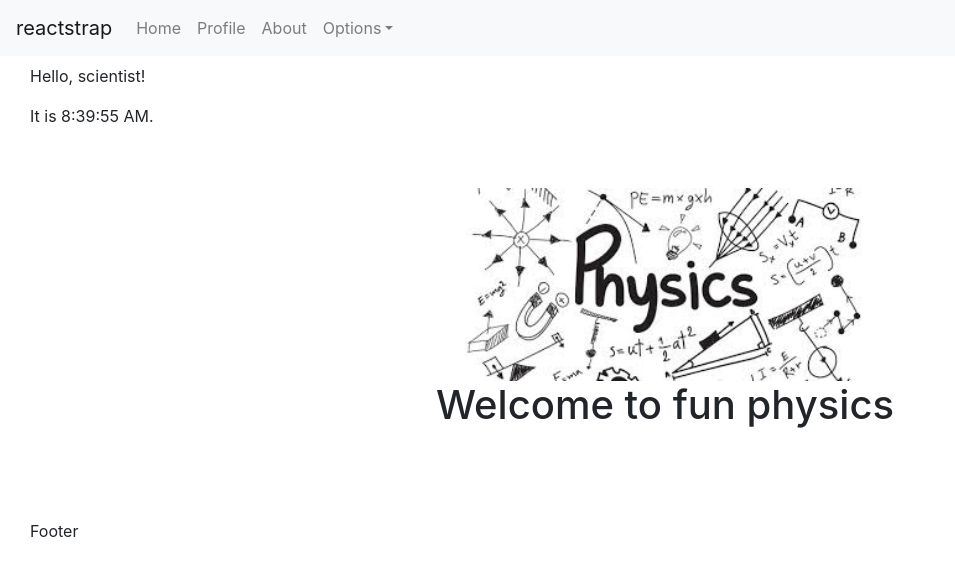
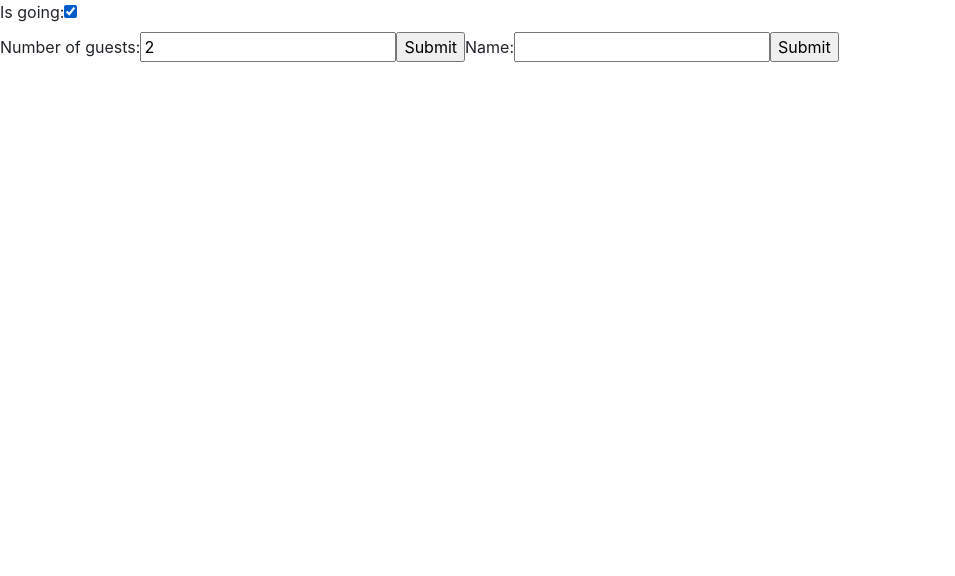
Before and after one commit to Riskatri/firstreact, a React (Create React App) app in the folder creatingreact/: page / in a window 1280 px wide. Shown: the top 576 px of the page, without its empty margins (0-955 px from the left). Built offline with nearby package versions, Linux system fonts and the light colour scheme.

Commit message:
create multform handle

```diff
--- a/creatingreact/src/App.js
+++ b/creatingreact/src/App.js
@@ -1,24 +1,33 @@
 import React from "react";
 import "./App.css";
-import { BrowserRouter as Router, Switch, Route } from "react-router-dom";
-import Home from "./layout/home";
-import Profile from "./userProfile/profile";
-import About from "./layout/about";
-import Main from "./layout/main";
+// import { BrowserRouter as Router, Switch, Route } from "react-router-dom";
+import Multiple from "./form/multipleform";
+// import Home from "./layout/home";
+// import Profile from "./userProfile/profile";
+// import About from "./layout/about";
+// import Main from "./layout/main";
+// const App = props => {
+//   return (
+//     <Router>
+//       <Switch>
+//         <Main>
+//           <Switch>
+//             <Route exact path="/" component={Home} />
+//             <Route path="/home" component={Home} />
+//             <Route path="/profile" component={Profile} />
+//             <Route path="/about" component={About} />
+//           </Switch>
+//         </Main>
+//       </Switch>
+//     </Router>
+//   );
+// };
+// export default App;
 const App = props => {
   return (
-    <Router>
-      <Switch>
-        <Main>
-          <Switch>
-            <Route exact path="/" component={Home} />
-            <Route path="/home" component={Home} />
-            <Route path="/profile" component={Profile} />
-            <Route path="/about" component={About} />
-          </Switch>
-        </Main>
-      </Switch>
-    </Router>
+    <div>
+      <Multiple />
+    </div>
   );
 };
 export default App;
--- /dev/null
+++ b/creatingreact/src/form/multipleform.js
@@ -0,0 +1,68 @@
+import React from "react";
+
+class MultiInputForm extends React.Component {
+  constructor(props) {
+    super(props);
+    this.state = {
+      isGoing: true,
+      numberOfGuests: 2,
+      name: ""
+    };
+    this.handleInputChange = this.handleInputChange.bind(this);
+    this.handleSubmit = this.handleSubmit.bind(this);
+  }
+  handleInputChange(event) {
+    const target = event.target;
+    const value = target.type === "checkbox" ? target.checked : target.value;
+    const name = target.name;
+    this.setState({
+      [name]: value
+    });
+  }
+  handleSubmit(event) {
+    alert(
+      "Is going: " +
+        this.state.isGoing +
+        ` \nNumber of guest ${this.state.numberOfGuests}` +
+        `\nName of guest ${this.state.name}`
+    );
+    event.preventDefault();
+  }
+  render() {
+    return (
+      <form onSubmit={this.handleSubmit}>
+        <label>
+          Is going:
+          <input
+            name="isGoing"
+            type="checkbox"
+            checked={this.state.isGoing}
+            onChange={this.handleInputChange}
+          />
+        </label>
+        <br />
+        <label>
+          Number of guests:
+          <input
+            name="numberOfGuests"
+            type="number"
+            value={this.state.numberOfGuests}
+            onChange={this.handleInputChange}
+          />
+        </label>
+        <input type="submit" value="Submit" />
+        <label>
+          Name:
+          <input
+            name="name"
+            type="string"
+            value={this.state.name}
+            onChange={this.handleInputChange}
+          />
+        </label>
+        <input type="submit" value="Submit" />
+      </form>
+    );
+  }
+}
+export default MultiInputForm;
```
